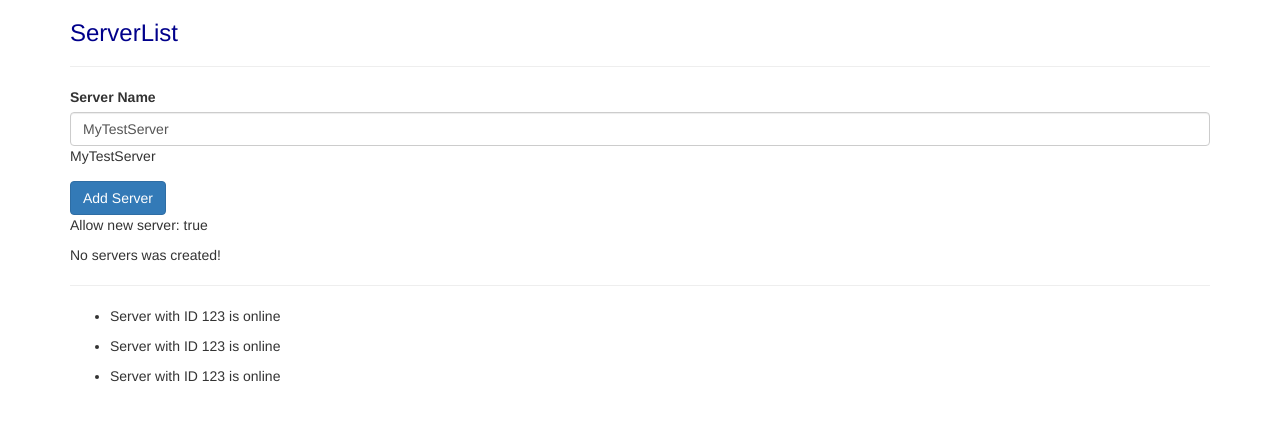
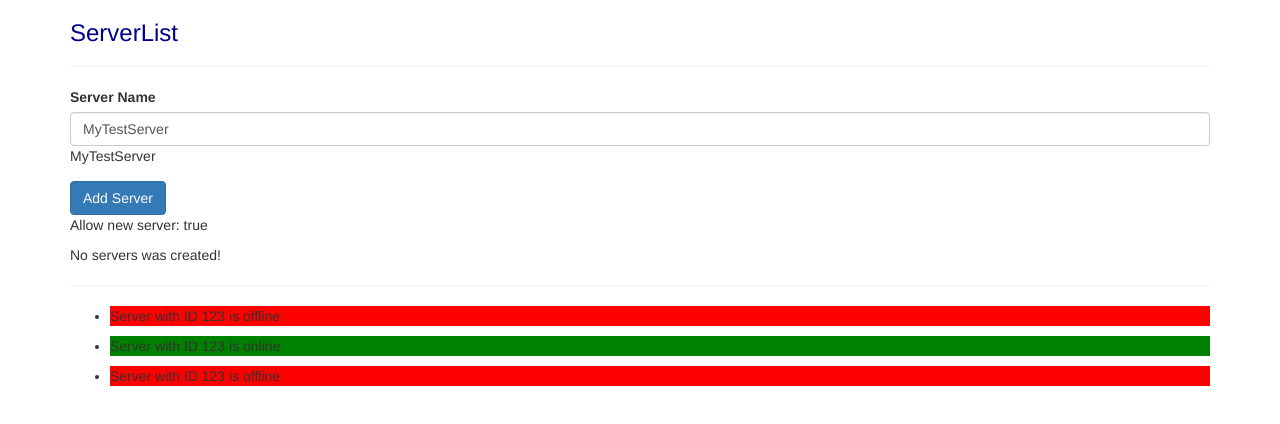
Before and after one commit to elvan/server-list-app-angular-basics, an Angular app: page / in a window 1280 px wide. Shown: the top 424 px of the page. Built offline with nearby package versions, Linux system fonts and the light colour scheme.

Commit message:
styling elements dynamically

```diff
--- a/src/app/server-item/server-item.component.html
+++ b/src/app/server-item/server-item.component.html
@@ -1 +1,3 @@
-<p>Server with ID {{ serverId }} is {{ getServerStatus() }}</p>
+<p [ngStyle]="{ 'background-color': getColor() }">
+  Server with ID {{ serverId }} is {{ getServerStatus() }}
+</p>
--- a/src/app/server-item/server-item.component.ts
+++ b/src/app/server-item/server-item.component.ts
@@ -9,11 +9,17 @@
   serverId = 123;
   serverStatus = 'online';
 
-  constructor() {}
+  constructor() {
+    this.serverStatus = Math.random() > 0.5 ? 'online' : 'offline';
+  }
 
   ngOnInit(): void {}
 
   getServerStatus(): string {
     return this.serverStatus;
   }
+
+  getColor() {
+    return this.serverStatus === 'online' ? 'green' : 'red';
+  }
 }
```
